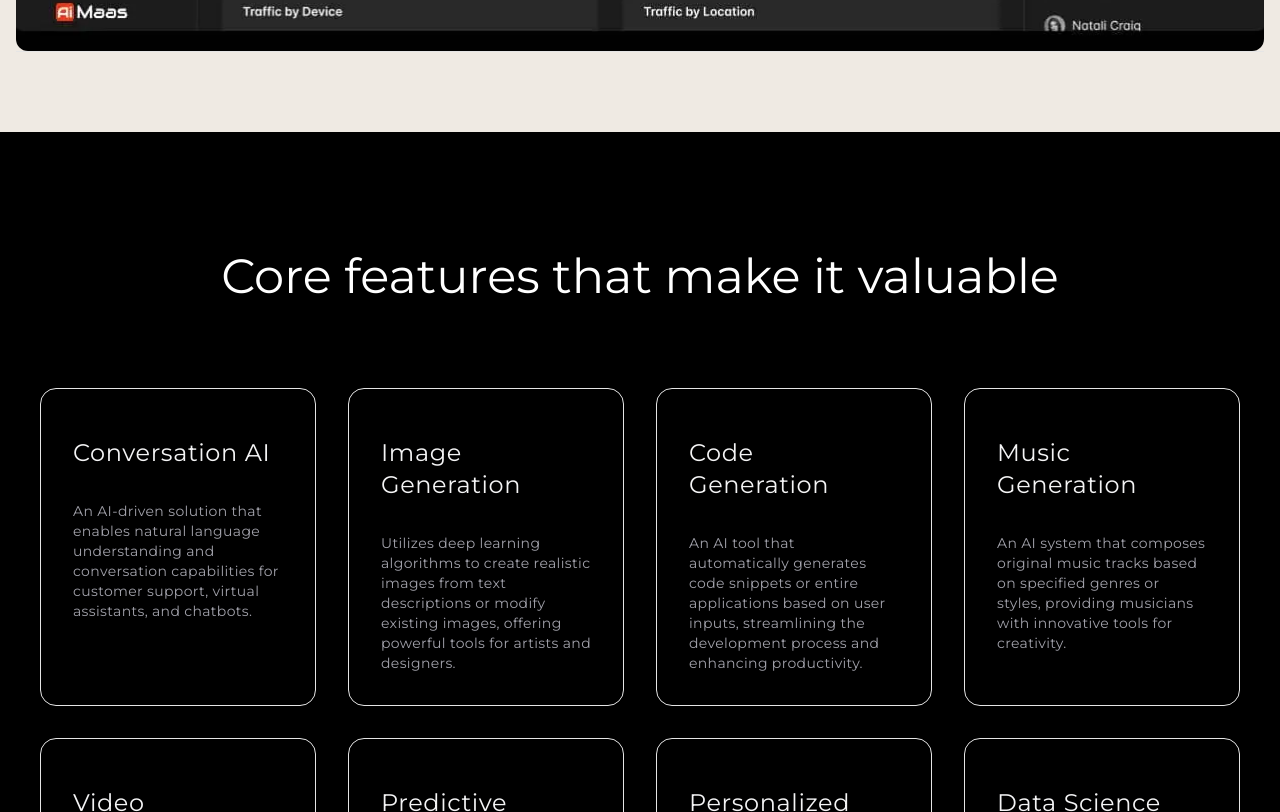
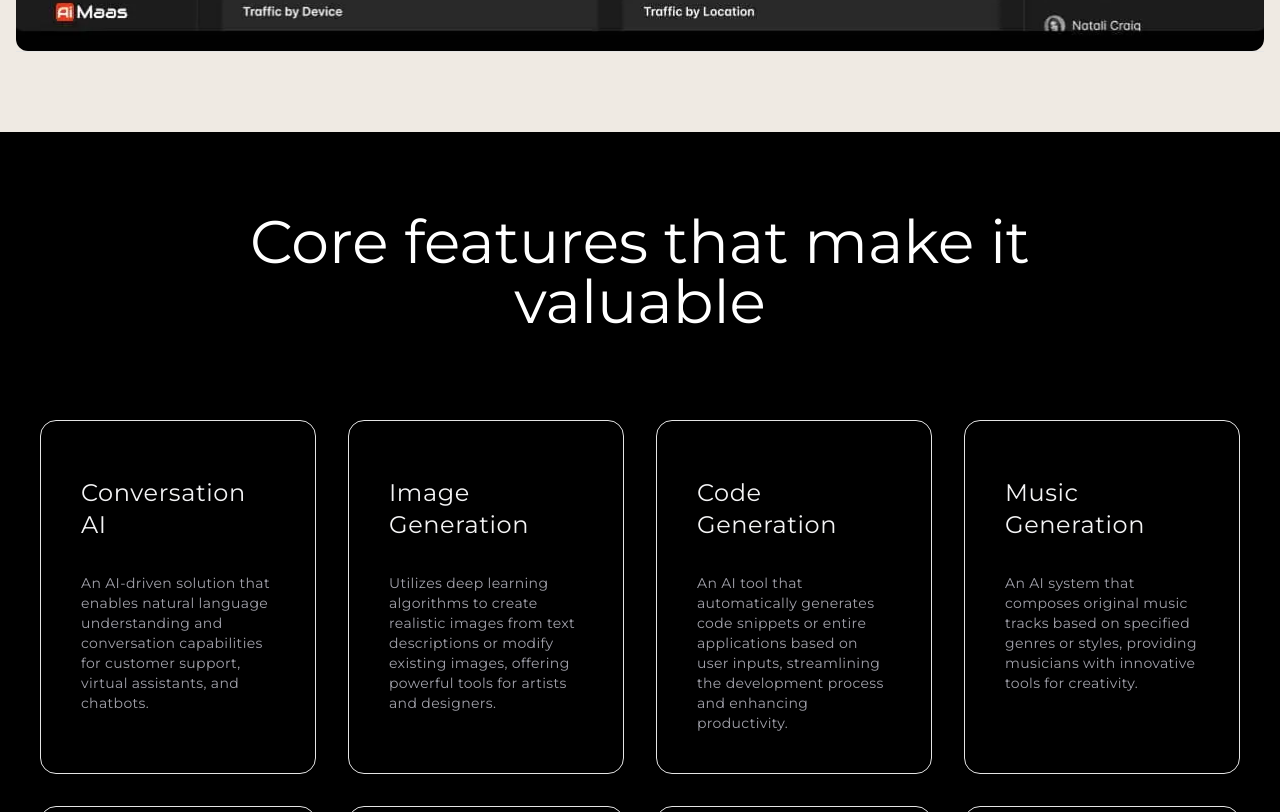
Before and after one commit to ajaypoddar78890/New-AJ-AI, a Next.js app: page / in a window 1280 px wide. Shown: the part 1268-2080 px from the top of the page. Built offline with nearby package versions, Linux system fonts and the light colour scheme.

Commit message:
added the animation of it

```diff
--- a/components/landingpage/hover-cards.tsx
+++ b/components/landingpage/hover-cards.tsx
@@ -2,11 +2,14 @@ import { HoverEffect } from "../ui/card-hover-effect";
 
 export function CardHoverEffectDemo() {
   return (
-    <div className="container-fluid bg-black py-5 md:py-20 h-[100vh]">
+    <div className="container-fluid bg-black py-5 md:py-10 ">
       <div className=" container   mx-auto px-8   ">
-         <div className="content text-center my-10 mx-w-5xl">
-         <h2 className="text-md md:text-5xl text-white font-extra ">Core features that make it valuable</h2>
+        <div className="content text-center my-10 max-w-4xl mx-auto">
+          <h2 className="text-md md:text-6xl text-white font-medium">
+            Core features that make it valuable
+          </h2>
         </div>
+
         <HoverEffect items={projects} />
       </div>
     </div>
--- a/components/ui/card-hover-effect.tsx
+++ b/components/ui/card-hover-effect.tsx
@@ -19,7 +19,7 @@ export const HoverEffect = ({
   return (
     <div
       className={cn(
-        "grid grid-cols-1 md:grid-cols-3 lg:grid-cols-4 py-10 gap-4",
+        "grid grid-cols-1 md:grid-cols-3 lg:grid-cols-4 py-10 gap-4 my-5",
         className
       )}
     >
@@ -67,7 +67,7 @@ export const Card = ({
   return (
     <div
       className={cn(
-        "rounded-2xl h-full w-full p-4 overflow-hidden bg-black border dark:border-white/[0.8] group-hover:border-slate-100 relative z-20",
+        "rounded-2xl h-full w-full p-4 md:p-6 overflow-hidden bg-black border dark:border-white/[0.8] group-hover:border-slate-100 relative z-20",
         className
       )}
     >
```
Lines whose indentation alone changed are shown as unchanged.
